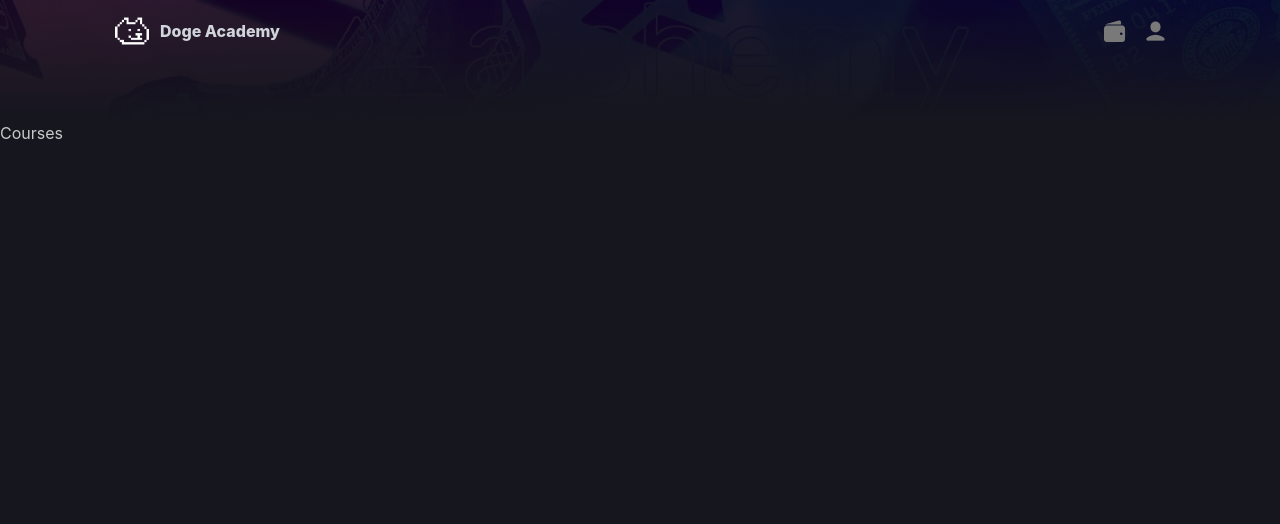
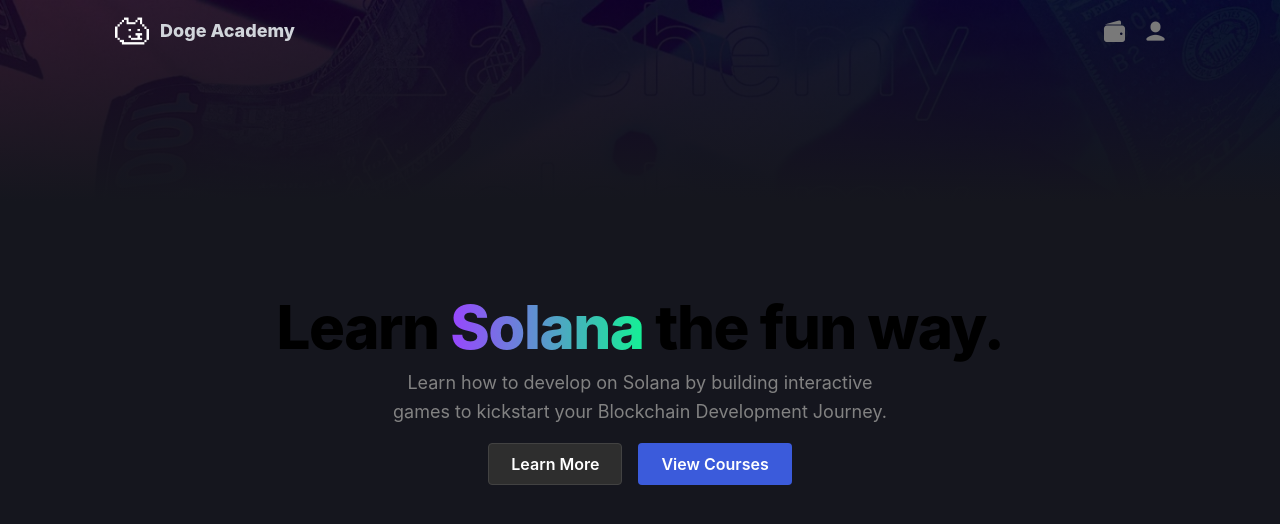
Before and after one commit to pixel-tom/sandpack, a Next.js app: page / in a window 1280 px wide. Shown: the top 524 px of the page. Built offline with nearby package versions, Linux system fonts and the light colour scheme.

Commit message:
update UI

```diff
--- a/src/components/Header/Header.tsx
+++ b/src/components/Header/Header.tsx
@@ -94,7 +94,7 @@
         <Group justify="space-between" h="100%">
           <Link href="/" className={` flex items-center gap-2 my-auto`}>
             <Image src="/doge-logo.png" alt="doge" width={40} height={40} />
-            <p className="font-extrabold text-gray-300 my-auto">Doge Academy</p>
+            <p className="text-lg font-extrabold text-gray-300 my-auto">Doge Academy</p>
           </Link>
           <Group visibleFrom="sm">
             <UnstyledButton>
--- /dev/null
+++ b/src/components/Hero/Hero.tsx
@@ -0,0 +1,37 @@
+import { Text, Button, Container } from '@mantine/core';
+import { useRouter } from 'next/router';
+
+export function HeroText() {
+
+  const router = useRouter();
+  const handleCoursesClick = () => {
+    router.push(`/courses`);
+  };
+
+  return (
+    <Container>
+      <div>
+        <h1 className="text-6xl text-center font-extrabold tracking-tight text-black dark:text-white mb-3">
+          Learn{' '}
+          <p className="bg-gradient-to-r from-[#9945FF] to-[#14F195] inline-block text-transparent bg-clip-text">
+            Solana
+          </p>{' '}
+          the fun way.
+        </h1>
+        <Container size={550}>
+          <Text size="lg" c="dimmed" className="text-center">
+            Learn how to develop on Solana by building interactive games to kickstart your Blockchain Development Journey.
+          </Text>
+        </Container>
+        <div className="mt-4 flex gap-4 justify-center">
+          <Button size="md" variant="default" color="orange">
+            Learn More
+          </Button>
+          <Button onClick={handleCoursesClick} size="md" variant='filled' color='indigo'>
+            View Courses
+          </Button>
+        </div>
+      </div>
+    </Container>
+  );
+}
--- a/src/pages/courses/index.tsx
+++ b/src/pages/courses/index.tsx
@@ -21,7 +21,6 @@
         <div className="h-16" />
         <div className="mb-10">
           <p className="text-center font-extrabold text-[2.75rem]">Explore Courses.</p>
-          <p className="text-center text-gray-400">Learn the ins and outs of Solana Development</p>
         </div>
         <Search />
       </div>
--- a/src/pages/index.tsx
+++ b/src/pages/index.tsx
@@ -1,30 +1,29 @@
 import { FC } from "react";
-import { courses } from "@/data/courses";
-import { Grid, Text } from "@mantine/core";
-
-import FeaturedCourseCard from "@/components/FeaturedCourseCard/FeaturedCourseCard";
-import { Search } from "@/components/Search/Search";
 import { HeaderMegaMenu } from "@/components/Header/Header";
 import Link from "next/link";
+import { HeroText } from "@/components/Hero/Hero";
 
 const bannerStyle = {
   backgroundSize: "cover",
   backgroundPosition: "top",
-  paddingTop: "1px ",
-  paddingBottom: "60px ",
+  paddingTop: "1px",
+  paddingBottom: "60px",
   backgroundImage:
     'linear-gradient(to bottom, rgba(0,0,0,0.8), rgba(21, 22, 30)), url("/alchemy-banner.png")',
 };
 
 const Home: FC = () => {
   return (
-    <div>
-      <div style={bannerStyle} className="lg:px-20">
+    <div className="min-h-screentext-white">
+      <div style={bannerStyle} className="lg:px-20 py-10">
         <HeaderMegaMenu />
+        <div className="h-20" />
       </div>
-      <Link href="/courses">
-        Courses
-      </Link>
+      <div className="container mx-auto px-4 py-12">
+        <div className="mt-12">
+          <HeroText />
+        </div>
+      </div>
     </div>
   );
 };
--- a/src/styles/globals.css
+++ b/src/styles/globals.css
@@ -9,6 +9,9 @@
 }
 #__next {
   background: rgba(21, 22, 30);
+  font-family:
+      Greycliff CF,
+      var(--mantine-font-family);
 }
 
 /* globals.css */
```
Also changed, not shown: src/data/courses.ts (+1 -13 lines).
